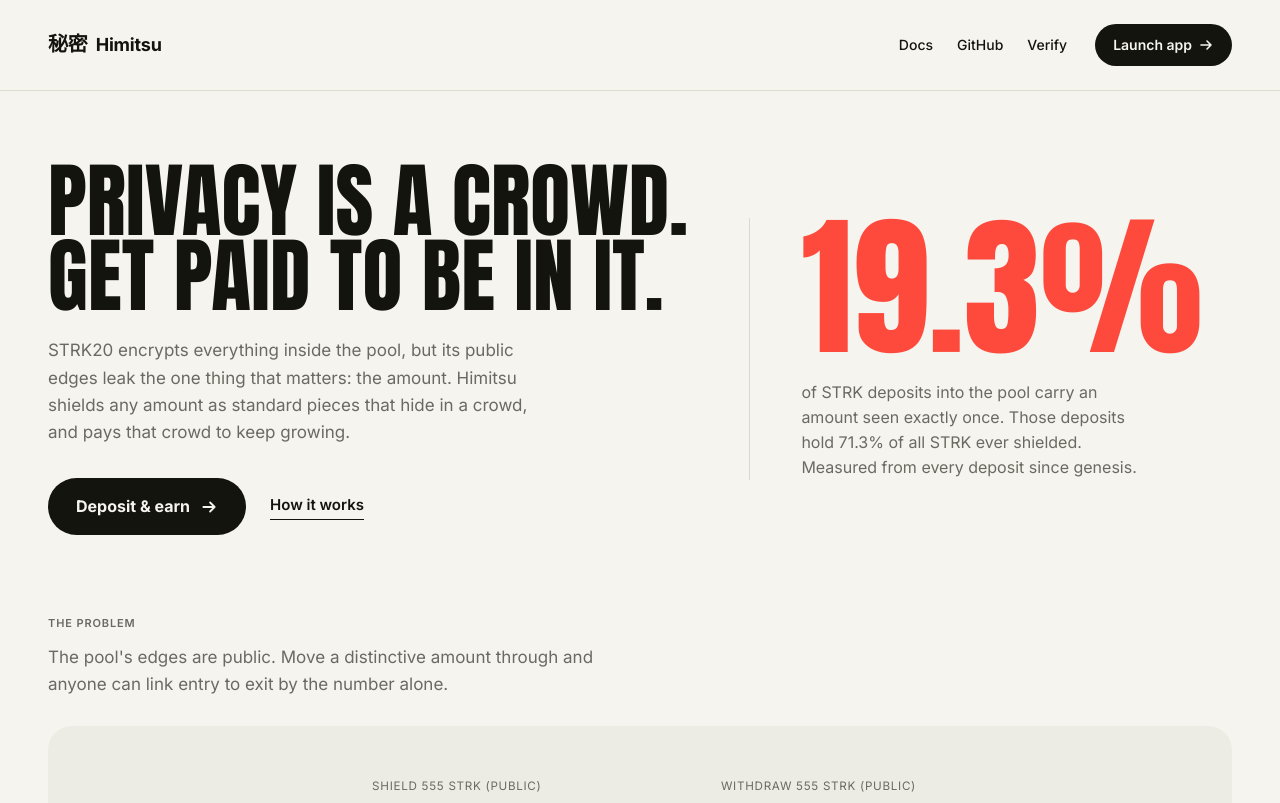
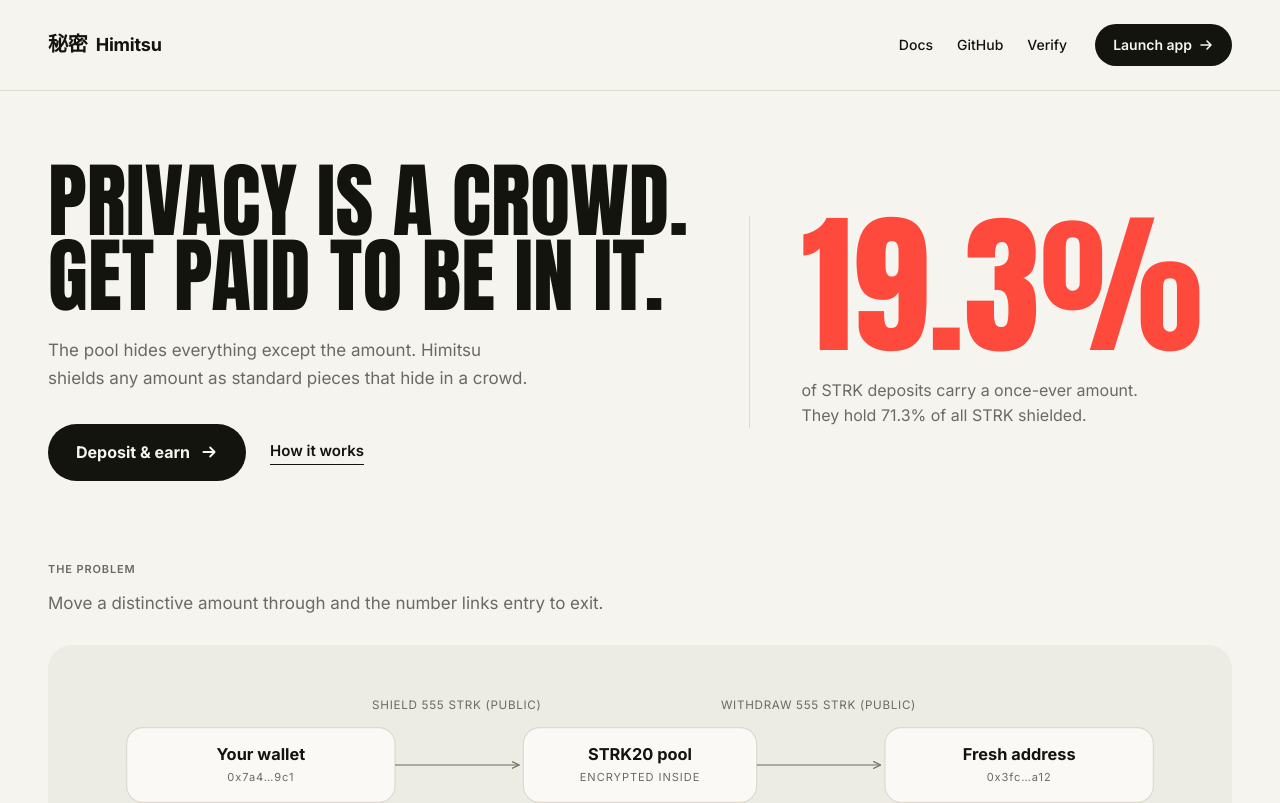
Before and after one commit to adipundir/himitsu-protocol, a Next.js app in the folder app/: page / in a window 1280 px wide. Shown: the top 803 px of the page. Built offline with nearby package versions, Linux system fonts and the light colour scheme.

Commit message:
Trim the hero to one glance
The hero sub, the stat caption and the problem lead were three paragraph
blocks of similar length competing on one screen. Each is now a sentence or
two.

```diff
--- a/app/src/app/page.tsx
+++ b/app/src/app/page.tsx
@@ -100,9 +100,8 @@ export default function MarketingHome() {
             Get paid to be in it.
           </h1>
           <p className={styles.heroSub}>
-            STRK20 encrypts everything inside the pool, but its public edges leak the one thing
-            that matters: the amount. Himitsu shields any amount as standard pieces that hide in
-            a crowd, and pays that crowd to keep growing.
+            The pool hides everything except the amount. Himitsu shields any amount as
+            standard pieces that hide in a crowd.
           </p>
           <div className={styles.heroActions}>
             <Link href="/app/shield" className={styles.heroCta}>
@@ -116,8 +115,7 @@ export default function MarketingHome() {
         <div className={styles.heroStat}>
           <span className={`${styles.display} ${styles.heroStatNum}`}>19.3%</span>
           <p className={styles.heroStatCaption}>
-            of STRK deposits into the pool carry an amount seen exactly once. Those deposits
-            hold 71.3% of all STRK ever shielded. Measured from every deposit since genesis.
+            of STRK deposits carry a once-ever amount. They hold 71.3% of all STRK shielded.
           </p>
         </div>
       </section>
@@ -125,8 +123,7 @@ export default function MarketingHome() {
       <section className={styles.problem} id="problem">
         <p className={styles.sectionLabel}>The problem</p>
         <p className={styles.sectionLead}>
-          The pool&apos;s edges are public. Move a distinctive amount through and anyone can link
-          entry to exit by the number alone.
+          Move a distinctive amount through and the number links entry to exit.
         </p>
         <ProblemSketch />
       </section>
```
